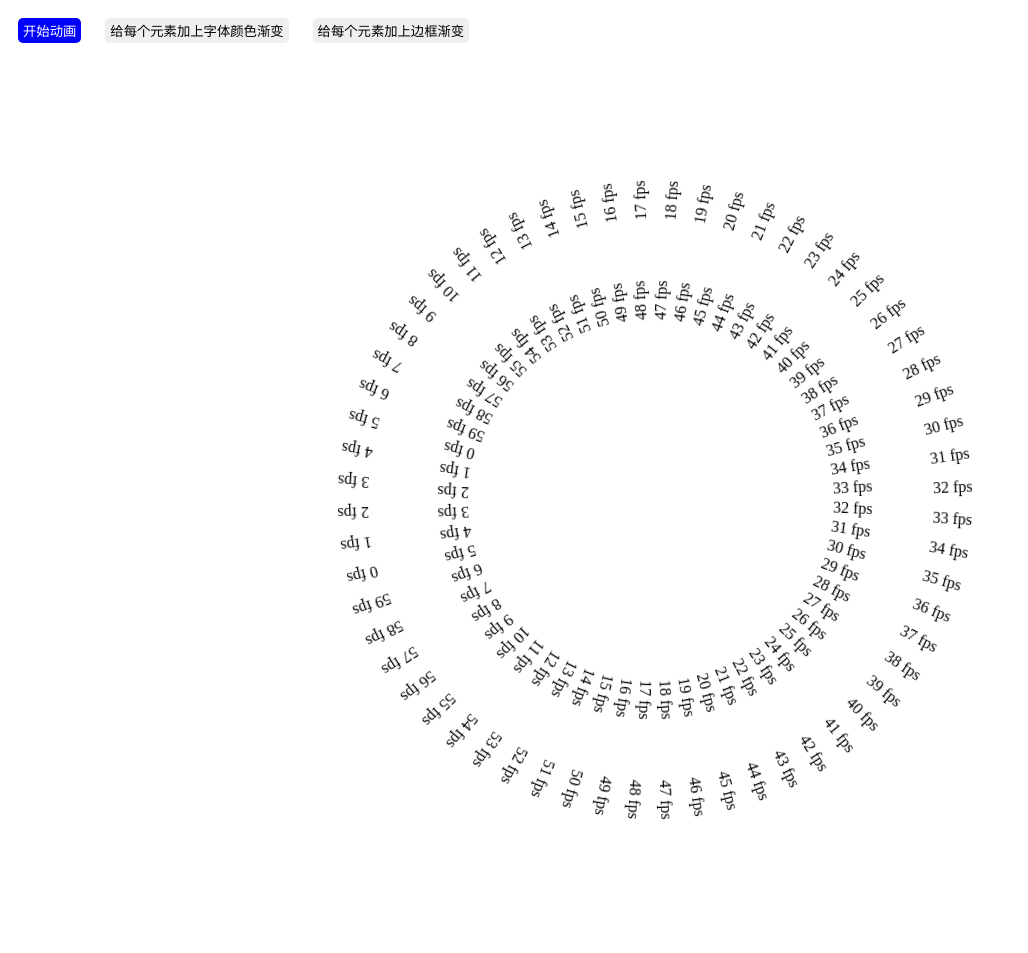
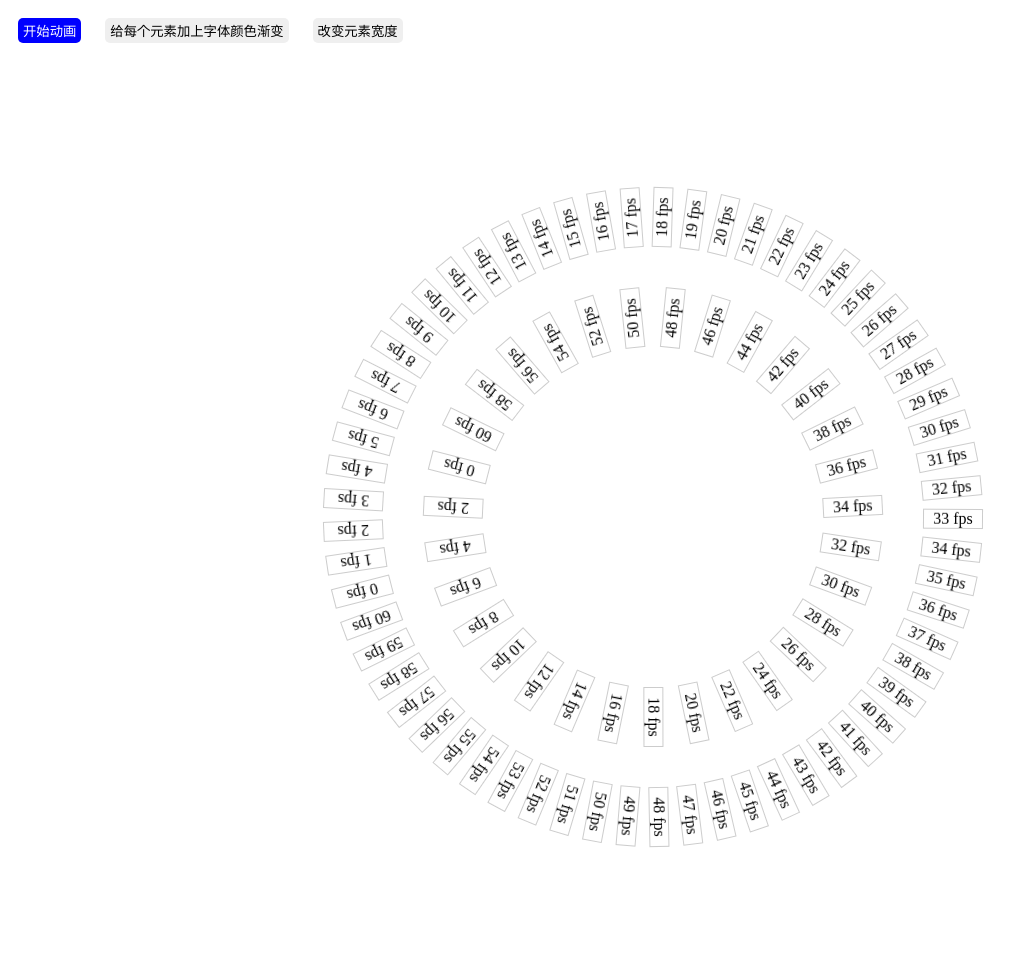
Before and after one commit to wy-ei/demo, a Jekyll site: the page 60fps/animation/layout-and-paint-animation.html, which Jekyll copies as it is, in a window 1280 px wide. Shown: the whole page, without its empty margins (0-1028 px from the left). Built offline with Jekyll 4.4.1, drawn with Linux system fonts in a browser that asks for light colours.

Commit message:
update demo

```diff
--- a/60fps/animation/layout-and-paint-animation.html
+++ b/60fps/animation/layout-and-paint-animation.html
@@ -20,10 +20,11 @@
             margin-top: -12px;
             margin-left: -25px;
             color: inherit;
-            border-width: inherit;
-            border-color: red;
             width: 60px;
             text-align: center;
+        }
+        #container div p{
+            border: 1px solid #ccc;
         }
         .outer{
             animation: circle1 10s linear infinite;
@@ -42,8 +43,8 @@
             box-shadow: 0 5px 6px 0 #000;
         }
 
-        .border-ani{
-            animation: change-border 10s linear infinite;
+        .width-ani div p{
+            animation: change-width 5s linear alternate-reverse infinite;
         }
         .color-ani{
             animation: change-color 10s linear infinite;
@@ -58,12 +59,12 @@
             }
         }
 
-        @keyframes change-border {
+        @keyframes change-width {
             0%{
-                border-width: 1px;
+                width: 60px;
             }
             100%{
-                border-width: 5px;
+                width: 100px;
             }
         }
 
@@ -88,7 +89,7 @@
 <body>
     <button class="btn btn__active" id="start">开始动画</button>
     <button class="btn" id="color">给每个元素加上字体颜色渐变</button>
-    <button class="btn" id="border-radius">给每个元素加上边框渐变</button>
+    <button class="btn" id="width">改变元素宽度</button>
     <script src="../lib/jquery.min.js"></script>
     <div id="container" class="start">
 
@@ -121,8 +122,8 @@
             $(this).toggleClass('btn__active');
         });
 
-        $('#border-radius').on('click', function(){
-            $container.toggleClass('border-ani');
+        $('#width').on('click', function(){
+            $container.toggleClass('width-ani');
             $(this).toggleClass('btn__active');
         });
     </script>
```
Also changed, not shown: other parts of 60fps/animation/layout-and-paint-animation.html (+6 -6 lines).
